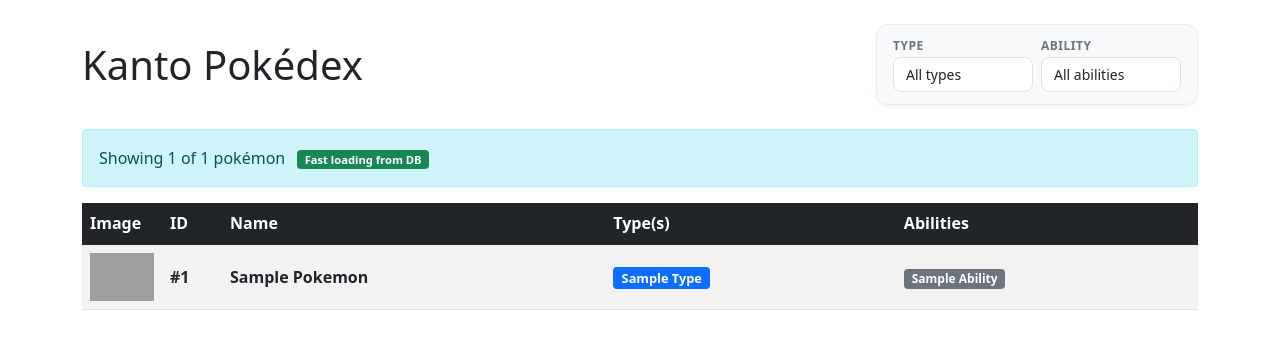
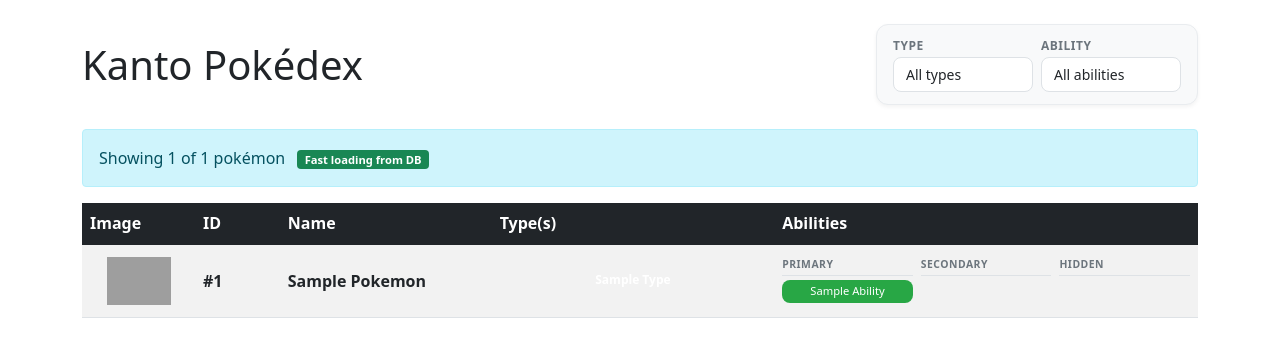
Before and after one commit to Michal-Barcak/Pokedex, a Django app: page / in a window 1280 px wide. Shown: the part 62-419 px from the top of the page. Run offline with Django 5.2, Linux system fonts and the light colour scheme; tables that the repository leaves empty hold one stand-in row (values such as "Sample post"); grey boxes are pictures that could not be loaded.

Commit message:
style: change visual types and abilities

```diff
--- a/templates/pokemon/pokemon.html
+++ b/templates/pokemon/pokemon.html
@@ -63,15 +63,16 @@
         <span class="badge bg-success data-source-badge ms-2">Fast loading from DB</span>
     </div>
 
+    <!-- Pokémon table s vylepšeným zarovnaním -->
     <div class="table-responsive">
         <table class="table table-striped table-hover">
             <thead class="table-dark">
                 <tr>
                     <th style="width: 80px;">Image</th>
                     <th style="width: 60px;">ID</th>
-                    <th>Name</th>
-                    <th>Type(s)</th>
-                    <th>Abilities</th>
+                    <th style="width: 150px;">Name</th>
+                    <th style="width: 200px;">Type(s)</th>
+                    <th style="width: 300px;">Abilities</th>
                 </tr>
             </thead>
             <tbody>
@@ -93,23 +94,71 @@
                         <td class="align-middle">
                             <strong>{{ pokemon.name|title }}</strong>
                         </td>
+
+                        <!-- Vylepšené Types s CSS Grid -->
                         <td class="align-middle">
+                            <div class="types-container">
                                 {% for type_relation in pokemon.types.all %}
-                                <span class="badge bg-primary me-1 type-badge">
+                                    <span class="type-badge type-{{ type_relation.type.name|lower }}">
                                         {{ type_relation.type.name|title }}
                                     </span>
                                 {% empty %}
                                     <span class="text-muted small">No types</span>
                                 {% endfor %}
+                            </div>
                         </td>
+
+                        <!-- Vylepšené Abilities s podstĺpcami -->
                         <td class="align-middle">
+                            <div class="abilities-container">
+                                <!-- Primary Abilities -->
+                                <div class="ability-section">
+                                    <div class="ability-header">Primary</div>
+                                    <div class="ability-list">
                                         {% for ability in pokemon.abilities.all %}
-                                <span class="badge bg-secondary me-1 ability-badge">
+                                            {% if not ability.is_hidden and ability.slot == 1 %}
+                                                <span class="ability-badge ability-primary">
                                                     {{ ability.ability_name|title }}
                                                 </span>
+                                            {% endif %}
                                         {% empty %}
-                                <span class="text-muted small">No abilities</span>
+                                            <span class="text-muted small">None</span>
                                         {% endfor %}
+                                    </div>
+                                </div>
+
+                                <!-- Secondary Abilities -->
+                                <div class="ability-section">
+                                    <div class="ability-header">Secondary</div>
+                                    <div class="ability-list">
+                                        {% for ability in pokemon.abilities.all %}
+                                            {% if not ability.is_hidden and ability.slot == 2 %}
+                                                <span class="ability-badge ability-secondary">
+                                                    {{ ability.ability_name|title }}
+                                                </span>
+                                            {% endif %}
+                                        {% empty %}
+                                            <span class="text-muted small">None</span>
+                                        {% endfor %}
+                                    </div>
+                                </div>
+
+                                <!-- Hidden Abilities -->
+                                <div class="ability-section">
+                                    <div class="ability-header">Hidden</div>
+                                    <div class="ability-list">
+                                        {% for ability in pokemon.abilities.all %}
+                                            {% if ability.is_hidden %}
+                                                <span class="ability-badge ability-hidden">
+                                                    {{ ability.ability_name|title }}
+                                                </span>
+                                            {% endif %}
+                                        {% empty %}
+                                            <span class="text-muted small">None</span>
+                                        {% endfor %}
+                                    </div>
+                                </div>
+                            </div>
                         </td>
                     </tr>
                 {% empty %}
@@ -167,8 +216,9 @@
     {% endif %}
 </div>
 
-<!-- CSS štýly -->
+<!-- Vylepšené CSS štýly -->
 <style>
+/* Filter štýly */
 .filter-container {
     background: #f8f9fa;
     padding: 12px 16px;
@@ -216,6 +266,102 @@
     margin-top: 18px;
 }
 
+/* Types container s CSS Grid */
+.types-container {
+    display: grid;
+    grid-template-columns: 1fr;
+    gap: 4px;
+    align-items: start;
+}
+
+.type-badge {
+    display: inline-block;
+    padding: 4px 8px;
+    border-radius: 12px;
+    font-size: 0.75rem;
+    font-weight: 600;
+    text-align: center;
+    color: white;
+    margin-bottom: 2px;
+}
+
+/* Type colors */
+.type-normal { background-color: #A8A878; }
+.type-fire { background-color: #F08030; }
+.type-water { background-color: #6890F0; }
+.type-electric { background-color: #F8D030; color: #333; }
+.type-grass { background-color: #78C850; }
+.type-ice { background-color: #98D8D8; }
+.type-fighting { background-color: #C03028; }
+.type-poison { background-color: #A040A0; }
+.type-ground { background-color: #E0C068; }
+.type-flying { background-color: #A890F0; }
+.type-psychic { background-color: #F85888; }
+.type-bug { background-color: #A8B820; }
+.type-rock { background-color: #B8A038; }
+.type-ghost { background-color: #705898; }
+.type-dragon { background-color: #7038F8; }
+
+/* Abilities container s CSS Grid */
+.abilities-container {
+    display: grid;
+    grid-template-columns: 1fr 1fr 1fr;
+    gap: 8px;
+    align-items: start;
+}
+
+.ability-section {
+    display: flex;
+    flex-direction: column;
+    align-items: flex-start;
+}
+
+.ability-header {
+    font-size: 0.65rem;
+    font-weight: 700;
+    text-transform: uppercase;
+    letter-spacing: 0.5px;
+    margin-bottom: 4px;
+    color: #6c757d;
+    border-bottom: 1px solid #dee2e6;
+    padding-bottom: 2px;
+    width: 100%;
+}
+
+.ability-list {
+    display: flex;
+    flex-direction: column;
+    gap: 2px;
+    width: 100%;
+}
+
+.ability-badge {
+    display: inline-block;
+    padding: 3px 6px;
+    border-radius: 8px;
+    font-size: 0.7rem;
+    font-weight: 500;
+    text-align: center;
+    margin-bottom: 2px;
+    width: 100%;
+}
+
+.ability-primary {
+    background-color: #28a745;
+    color: white;
+}
+
+.ability-secondary {
+    background-color: #17a2b8;
+    color: white;
+}
+
+.ability-hidden {
+    background-color: #6f42c1;
+    color: white;
+}
+
+/* Responsive design */
 @media (max-width: 768px) {
     .filter-container {
         flex-direction: column;
@@ -231,6 +377,33 @@
         margin-top: 0;
         align-self: flex-start;
     }
+
+    .abilities-container {
+        grid-template-columns: 1fr;
+        gap: 6px;
+    }
+
+    .ability-section {
+        border-bottom: 1px solid #dee2e6;
+        padding-bottom: 4px;
+        margin-bottom: 4px;
+    }
+
+    .ability-section:last-child {
+        border-bottom: none;
+        margin-bottom: 0;
+    }
+}
+
+/* Table improvements */
+.table td {
+    vertical-align: middle;
+    padding: 12px 8px;
+}
+
+.pokemon-sprite {
+    max-width: 64px;
+    max-height: 64px;
 }
 </style>
 {% endblock %}
```
Lines whose indentation alone changed are shown as unchanged.
